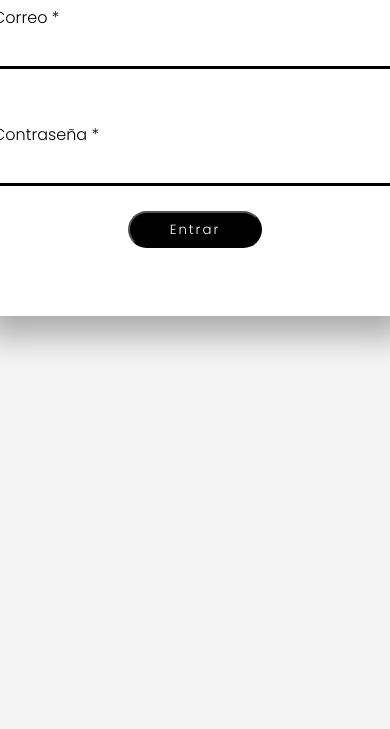
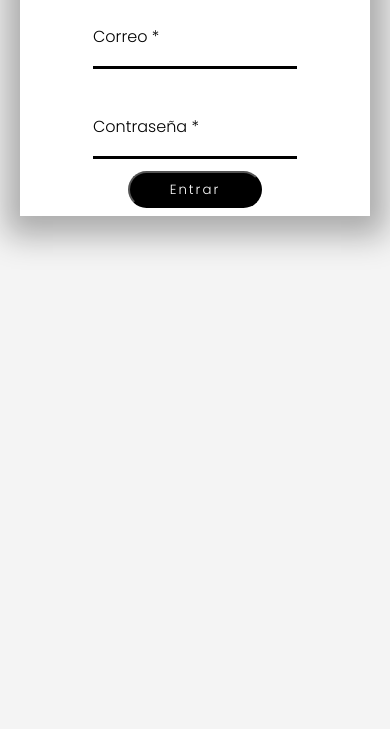
Before and after one commit to Josee-cmd/TO-DO, a website: page View/sign-in.html in a window 390 px wide. Shown: the part 115-844 px from the top of the page. Drawn offline with Linux system fonts and the light colour scheme.

Commit message:
front page sign-in in process

```diff
--- a/Sass/--Sign-in.scss
+++ b/Sass/--Sign-in.scss
@@ -8,6 +8,54 @@ body {
     @include MixinFunc.create-flexbox(center);
     background-color: rgb(244, 244, 244);
     margin: 5% 0%;
+
+    @media (max-width:720px) {
+        .main{
+            @include MixinFunc.sizeContainer(350px, 300px);
+
+            h1{
+                position: relative;
+                padding-left: 1em;
+                font-size: 22px
+            }
+
+            &__form {
+                position: absolute;
+                &--inputs--div {
+                    margin-top: 8rem;
+                    &--action {
+                        display: block;
+                        @include MixinFunc.arreglar-inputs(15em);
+                        background: none;
+                        margin-top: 3em;
+                        outline: 0px;
+
+                        @for $iterador from 1 through 2 {
+                            &-label-#{$iterador} {
+                                position: relative;
+                                bottom: 6em;
+                            }
+                        }
+
+                    }
+                }
+
+                .email{
+                    position: relative;
+                    margin-bottom: 3.8em
+                }
+                .pass{
+                    position: relative;
+                    bottom: 3.8em
+                }
+            }
+
+            &--buttons{
+                position: relative;
+                bottom: 4em
+            }
+        }
+    }
 }
 
 .main {
```
Also changed, not shown: Css/--Sign-in.css, 1 other file.
